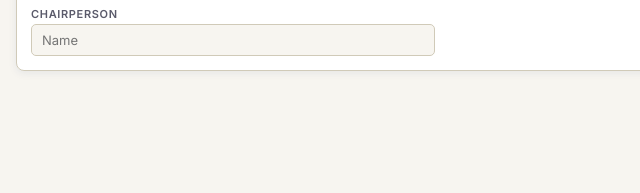
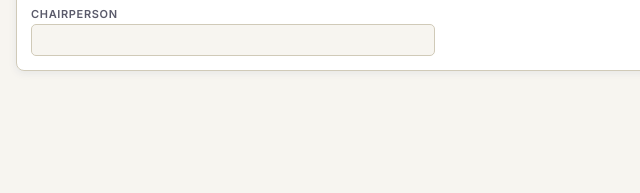
Before and after one commit to alawatugoda/SLIIT-KandyUNI, a plain HTML site: page faculty-board/index.html in a window 1280 px wide. Shown: the part 336-529 px from the top of the page, 0-640 px from the left. Drawn offline with Linux system fonts and the light colour scheme.

Commit message:
Update index.html

```diff
--- a/faculty-board/index.html
+++ b/faculty-board/index.html
@@ -156,7 +156,7 @@ textarea.fi{resize:vertical;min-height:52px;line-height:1.4;}
           <div><div class="fl">Date</div><input class="fi" type="date" id="meta-date" oninput="updatePreview()"></div>
           <div><div class="fl">Time</div><input class="fi" type="time" id="meta-time" placeholder="" oninput="updatePreview()"></div>
           <div><div class="fl">Venue</div><input class="fi" id="meta-venue" placeholder="" oninput="updatePreview()"></div>
-          <div><div class="fl">Chairperson</div><input class="fi" id="meta-chair" placeholder="Name" oninput="updatePreview()"></div>
+          <div><div class="fl">Chairperson</div><input class="fi" id="meta-chair" placeholder="" oninput="updatePreview()"></div>
         </div>
 
       </div>
```
